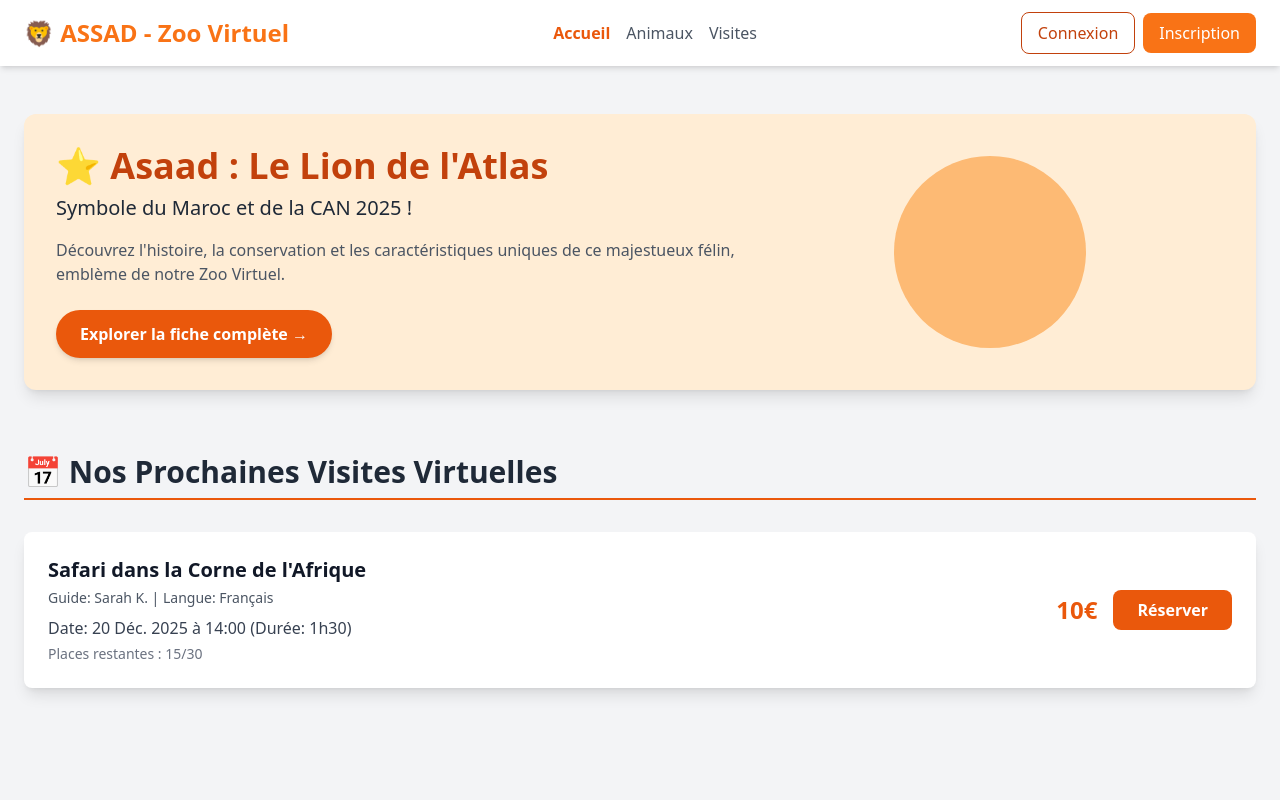
After one commit to Achraf-agourram/Assad, a PHP site: page /index.php in a window 1280 px wide. The commit adds this page. Run offline with PHP 8.4, Linux system fonts and the light colour scheme; some libraries are stand-ins or nearby versions.

Commit message:
fixing some bugs in js

```diff
--- a/index.html
+++ b/index.php
@@ -7,7 +7,6 @@
     <script src="https://cdn.tailwindcss.com"></script>
     <script src="pages/Scripts/index.js" defer></script>
     <style>
-        /* Personnalisation simple pour l'effet de survol du Lion */
         .lion-card:hover {
             transform: scale(1.03);
             box-shadow: 0 10px 15px -3px rgba(0, 0, 0, 0.1), 0 4px 6px -2px rgba(0, 0, 0, 0.05);
@@ -16,26 +15,7 @@
 </head>
 <body class="bg-gray-100 font-sans">
 
-    <header class="bg-white shadow-md sticky top-0 z-50">
-        <nav class="container mx-auto px-6 py-3 flex justify-between items-center">
-            <div class="text-2xl font-bold text-orange-500">
-                🦁 ASSAD - Zoo Virtuel
-            </div>
-            <div class="space-x-4 hidden md:flex">
-                <a href="#" class="text-orange-600 font-semibold hover:text-orange-700 transition duration-300">Accueil</a>
-                <a href="pages/animals.html" class="text-gray-600 hover:text-orange-700 transition duration-300">Animaux</a>
-                <a href="pages/visits.html" class="text-gray-600 hover:text-orange-700 transition duration-300">Visites</a>
-            </div>
-            <div class="flex items-center space-x-2">
-                <button id="btn-login" class="bg-transparent border border-orange-700 text-orange-700 px-4 py-2 rounded-lg hover:bg-orange-50 transition duration-300">
-                    Connexion
-                </button>
-                <button id="btn-register" class="bg-orange-500 text-white px-4 py-2 rounded-lg hover:bg-orange-800 transition duration-300">
-                    Inscription
-                </button>
-            </div>
-        </nav>
-    </header>
+    <?php include("pages/header.php") ?>
 
     <main class="container mx-auto px-6 py-12">
 
@@ -80,22 +60,43 @@
     <div id="auth-modal" class="fixed inset-0 bg-gray-600 bg-opacity-75 hidden items-center justify-center z-50">
         <div class="bg-white p-8 rounded-lg shadow-2xl w-full max-w-md">
             <h3 id="modal-title" class="text-2xl font-bold text-gray-800 mb-4">Connexion</h3>
-            <form id="auth-form">
+            <form class="hidden" id="login-form">
                 <div class="mb-4">
-                    <label for="nom" class="block text-gray-700 text-sm font-bold mb-2">Nom</label>
-                    <input type="text" id="nom" class="shadow appearance-none border rounded w-full py-2 px-3 text-gray-700 leading-tight focus:ring-orange-500 focus:border-orange-500" required>
+                    <label class="block text-gray-700 text-sm font-bold mb-2">Email</label>
+                    <input type="email" class="shadow appearance-none border rounded w-full py-2 px-3 text-gray-700 leading-tight focus:ring-orange-500 focus:border-orange-500" required>
+                </div>
+                <div class="mb-6">
+                    <label class="block text-gray-700 text-sm font-bold mb-2">Mot de passe</label>
+                    <input type="password" class="shadow appearance-none border rounded w-full py-2 px-3 text-gray-700 leading-tight focus:ring-orange-500 focus:border-orange-500" required>
+                </div>
+
+                <div class="flex items-center justify-between">
+                    <button type="submit" class="bg-orange-600 hover:bg-orange-700 text-white font-bold py-2 px-4 rounded focus:outline-none focus:shadow-outline transition duration-300">
+                        Valider
+                    </button>
+                    <button type="button" onclick="closeModal()" class="inline-block align-baseline font-bold text-sm text-gray-500 hover:text-gray-800">
+                        Annuler
+                    </button>
+                </div>
+                <p id="toggle-auth" class="text-center text-sm mt-4 cursor-pointer text-blue-500 hover:text-blue-700">Pas encore de compte ? S'inscrire</p>
+            </form>
+
+            <form class="hidden" id="register-form">
+                <div class="mb-4">
+                    <label class="block text-gray-700 text-sm font-bold mb-2">Nom</label>
+                    <input type="text" class="shadow appearance-none border rounded w-full py-2 px-3 text-gray-700 leading-tight focus:ring-orange-500 focus:border-orange-500" required>
                 </div>
                 <div class="mb-4">
-                    <label for="email" class="block text-gray-700 text-sm font-bold mb-2">Email</label>
-                    <input type="email" id="email" class="shadow appearance-none border rounded w-full py-2 px-3 text-gray-700 leading-tight focus:ring-orange-500 focus:border-orange-500" required>
+                    <label class="block text-gray-700 text-sm font-bold mb-2">Email</label>
+                    <input type="email" class="shadow appearance-none border rounded w-full py-2 px-3 text-gray-700 leading-tight focus:ring-orange-500 focus:border-orange-500" required>
                 </div>
                 <div class="mb-6">
-                    <label for="password" class="block text-gray-700 text-sm font-bold mb-2">Mot de passe</label>
-                    <input type="password" id="password" class="shadow appearance-none border rounded w-full py-2 px-3 text-gray-700 leading-tight focus:ring-orange-500 focus:border-orange-500" required>
+                    <label class="block text-gray-700 text-sm font-bold mb-2">Mot de passe</label>
+                    <input type="password" class="shadow appearance-none border rounded w-full py-2 px-3 text-gray-700 leading-tight focus:ring-orange-500 focus:border-orange-500" required>
                 </div>
                 <div id="role-field" class="mb-6 hidden">
-                    <label for="role" class="block text-gray-700 text-sm font-bold mb-2">Je suis</label>
-                    <select id="role" class="shadow border rounded w-full py-2 px-3 text-gray-700 leading-tight focus:ring-orange-500 focus:border-orange-500">
+                    <label class="block text-gray-700 text-sm font-bold mb-2">Je suis</label>
+                    <select class="shadow border rounded w-full py-2 px-3 text-gray-700 leading-tight focus:ring-orange-500 focus:border-orange-500">
                         <option value="VISITEUR">Visiteur</option>
                         <option value="GUIDE">Guide (Soumis à approbation)</option>
                     </select>
--- /dev/null
+++ b/pages/header.php
@@ -0,0 +1,24 @@
+<?php
+echo "
+    <header class='bg-white shadow-md sticky top-0 z-50'>
+        <nav class='container mx-auto px-6 py-3 flex justify-between items-center'>
+            <div class='text-2xl font-bold text-orange-500'>
+                🦁 ASSAD - Zoo Virtuel
+            </div>
+            <div class='space-x-4 hidden md:flex'>
+                <a href='#' class='text-orange-600 font-semibold hover:text-orange-700 transition duration-300'>Accueil</a>
+                <a href='pages/animals.html' class='text-gray-600 hover:text-orange-700 transition duration-300'>Animaux</a>
+                <a href='pages/visits.html' class='text-gray-600 hover:text-orange-700 transition duration-300'>Visites</a>
+            </div>
+            <div class='flex items-center space-x-2'>
+                <button id='btn-login' class='bg-transparent border border-orange-700 text-orange-700 px-4 py-2 rounded-lg hover:bg-orange-50 transition duration-300'>
+                    Connexion
+                </button>
+                <button id='btn-register' class='bg-orange-500 text-white px-4 py-2 rounded-lg hover:bg-orange-800 transition duration-300'>
+                    Inscription
+                </button>
+            </div>
+        </nav>
+    </header>
+";
+?>
```
Also changed, not shown: pages/Scripts/index.js (+41 -37 lines).
